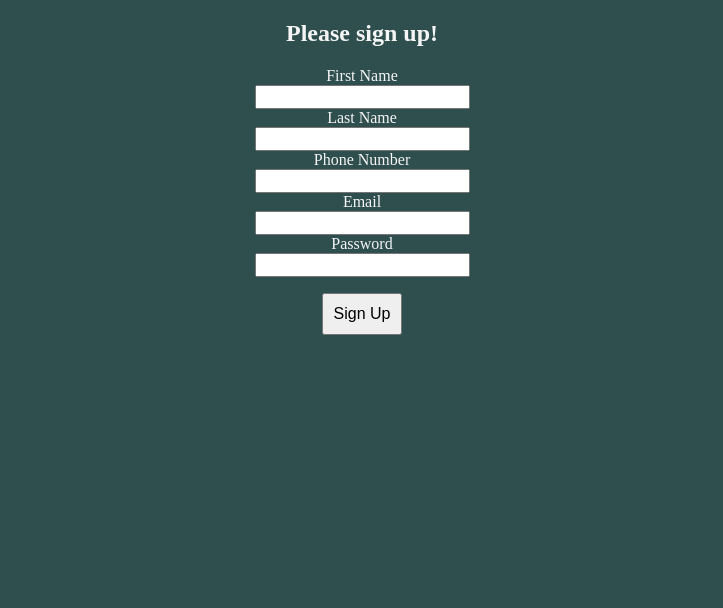
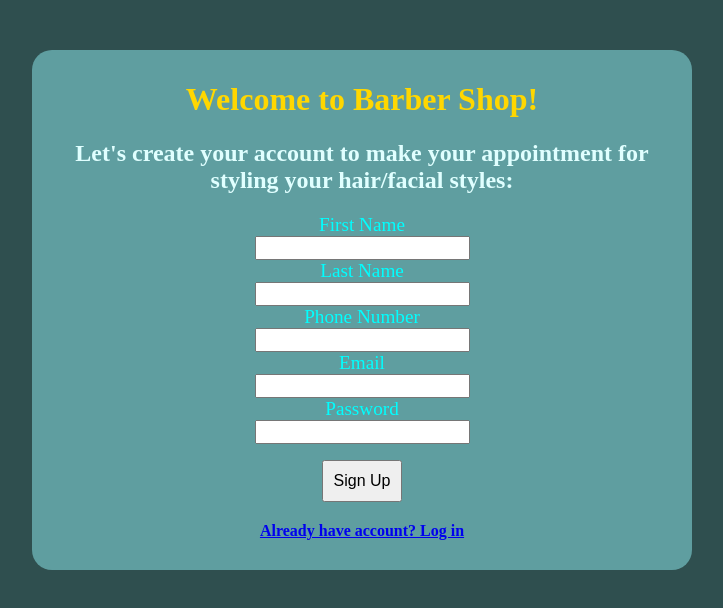
Before and after one commit to Bolt-Tech/barber-shop, a website: page frontend/signUp.html in a window 1280 px wide. Shown: the whole page, without its empty margins (278-1001 px from the left). Drawn offline with nearby package versions, Linux system fonts and the light colour scheme.

Commit message:
Redirect login with access token to appointment & sign up redesign

```diff
--- a/frontend/signUp.html
+++ b/frontend/signUp.html
@@ -1,5 +1,6 @@
 <!DOCTYPE html>
 <html lang="en">
+
 <head>
     <meta charset="UTF-8">
     <meta http-equiv="X-UA-Compatible" content="IE=edge">
@@ -8,8 +9,12 @@
     <title>Sign up</title>
     <script src="https://unpkg.com/axios/dist/axios.min.js"></script>
 </head>
+
 <body>
-    <h2>Please sign up!</h2>
+    <div class="form-section">
+        <h1 class="title">Welcome to Barber Shop!</h1>
+        <h2 class="subTitle">Let's create your account to make your appointment for styling your hair/facial styles:</h2>
+
         <label for="firstName">First Name</label>
         <input id="firstName" name="firstName" type="text">
 
@@ -27,17 +32,20 @@
 
         <button id="signUp">Sign Up</button>
 
+        <a href="login.html">Already have account? Log in</a>
+
+    </div>
+
     <script>
         const signUpButton = document.getElementById("signUp");
-        signUpButton.addEventListener('click', async() => {
+        signUpButton.addEventListener('click', async () => {
             const email = document.getElementById("email").value;
             const password = document.getElementById("password").value;
             const lastName = document.getElementById("lastName").value;
             const firstName = document.getElementById("firstName").value;
             const phone = document.getElementById("phone").value;
 
-            const response = await axios.post('http://localhost:3000/signUp',
-                {
+            const response = await axios.post('http://localhost:3000/signUp', {
                     "email": email,
                     "password": password,
                     "lastName": lastName,
@@ -49,4 +57,5 @@
         })
     </script>
 </body>
+
 </html>
--- a/frontend/style.css
+++ b/frontend/style.css
@@ -3,6 +3,27 @@ body {
     text-align: center;
     background-color: darkslategray;
     color: whitesmoke;
+}
+
+.form-section {
+    margin: 50px auto;
+    background-color: cadetblue;
+    width: 50%;
+    border-radius: 20px;
+    padding: 10px;
+}
+
+.title {
+    color: gold;
+}
+
+.subTitle {
+    color: lightcyan;
+}
+
+label {
+    color: cyan;
+    font-size: 1.2rem;
 }
 
 input, select {
@@ -29,3 +50,20 @@ button:hover {
     font-weight: bold;
     cursor: pointer;
 }
+
+a {
+    display: block;
+    margin: 20px auto;
+    font-weight: bold;
+}
+
+a:hover {
+    transition: 0.3s;
+    color: whitesmoke;
+    background-color: darkcyan;
+    border-radius: 10px;
+    font-weight: bolder;
+    cursor: pointer;
+    width: fit-content;
+    padding: 10px;
+}
```
Also changed, not shown: frontend/getToken.html (+1 -0 lines), frontend/login.html (+19 -3 lines), frontend/setAppointment.html (+10 -7 lines). Lines whose indentation alone changed are shown as unchanged.
